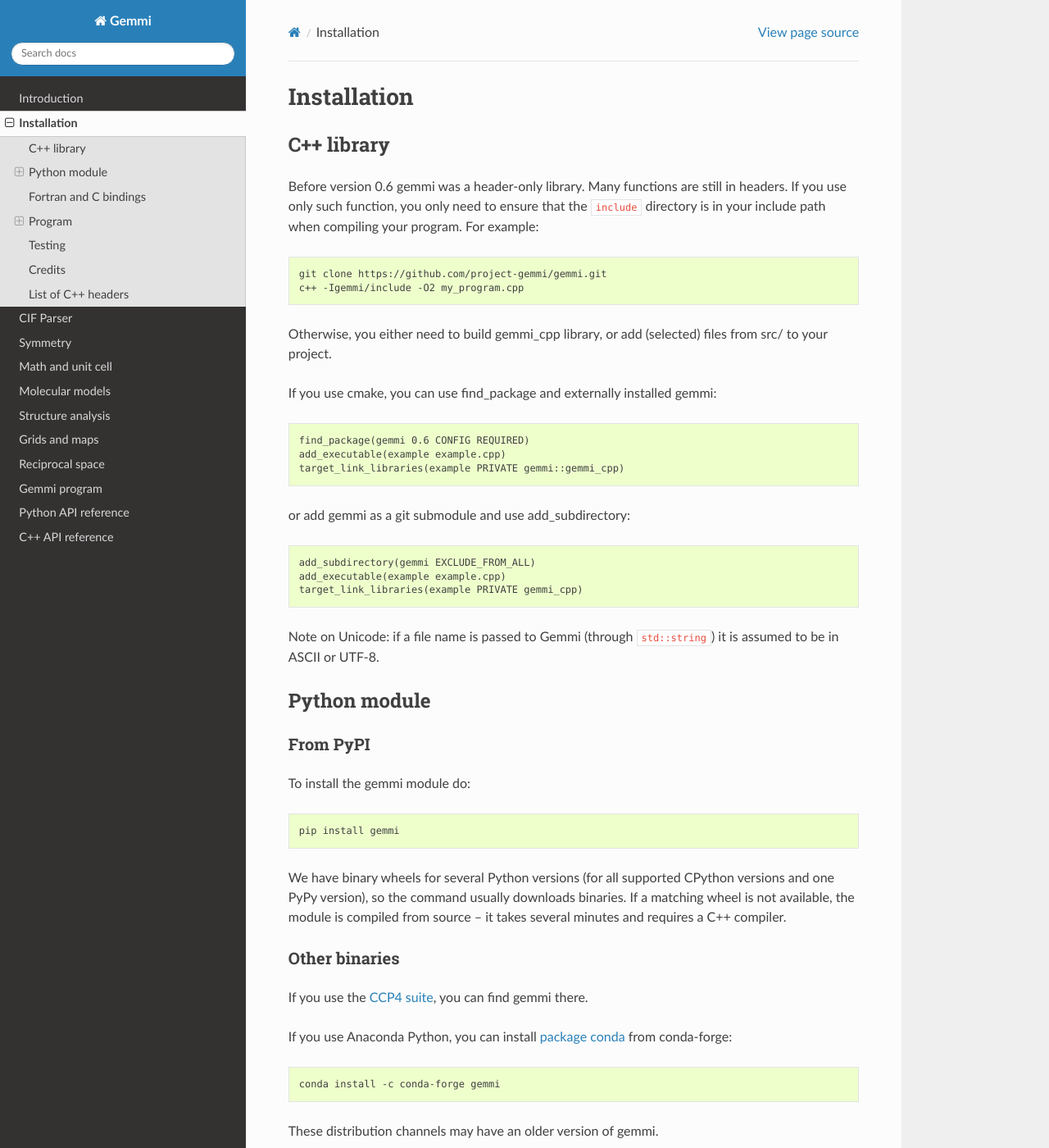
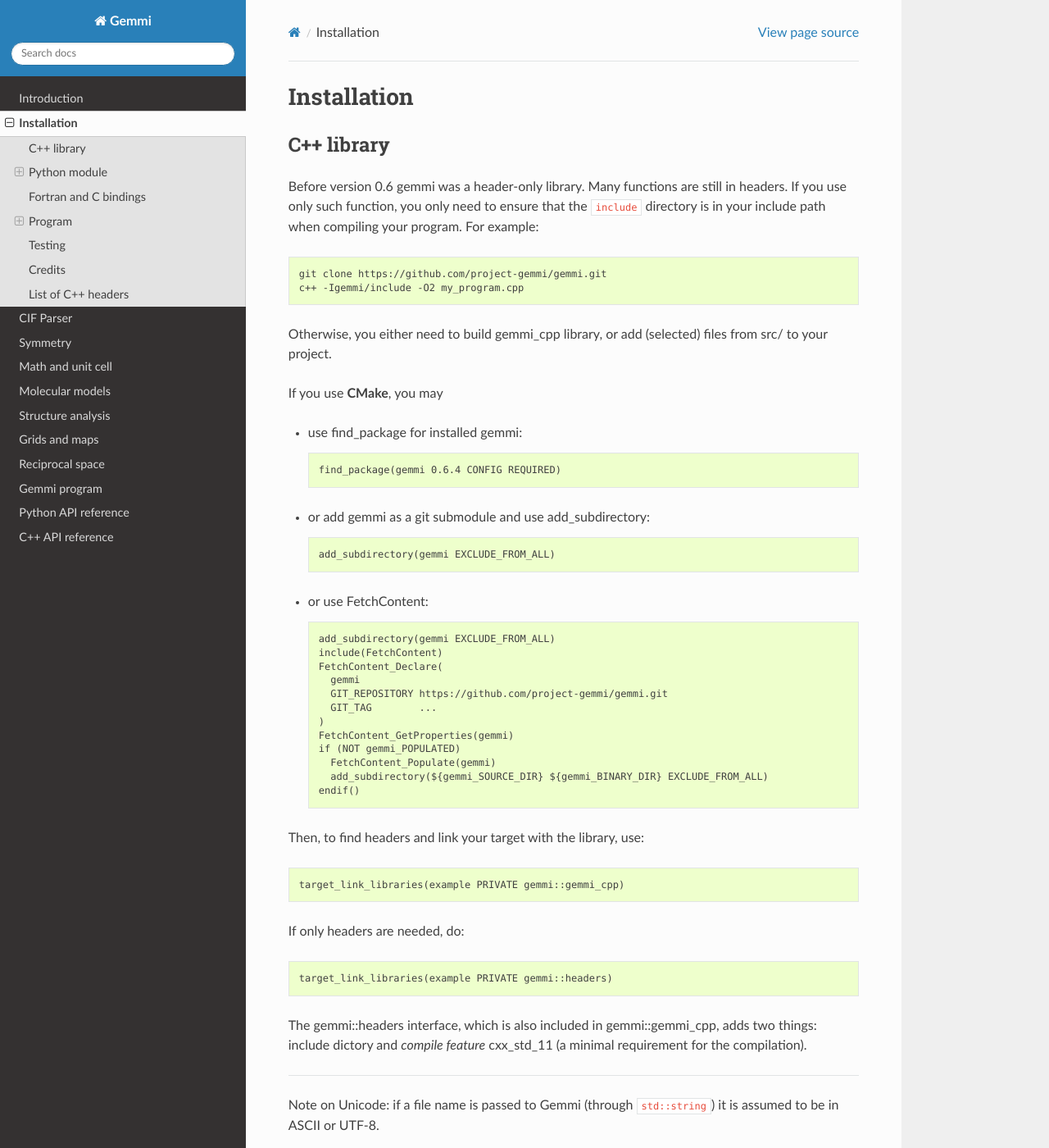
Before and after one commit to project-gemmi/gemmi, a Sphinx documentation site: the page built from docs/install.rst, in a window 1280 px wide and 1400 px high. Shown: the whole window at 82% size. Built offline with Sphinx 7.4.7 and the Read the Docs theme 2.0.0, drawn with Linux system fonts in a browser that asks for light colours.

Commit message:
cmake: add aliases for targets

```diff
--- a/docs/install.rst
+++ b/docs/install.rst
@@ -18,17 +18,44 @@
 Otherwise, you either need to build gemmi_cpp library,
 or add (selected) files from src/ to your project.
 
-If you use cmake, you can use find_package and externally installed gemmi::
+If you use **CMake**, you may
 
-    find_package(gemmi 0.6 CONFIG REQUIRED)
-    add_executable(example example.cpp)
+* use find_package for installed gemmi::
+
+    find_package(gemmi 0.6.4 CONFIG REQUIRED)
+
+* or add gemmi as a git submodule and use add_subdirectory::
+
+    add_subdirectory(gemmi EXCLUDE_FROM_ALL)
+
+* or use FetchContent::
+
+    add_subdirectory(gemmi EXCLUDE_FROM_ALL)
+    include(FetchContent)
+    FetchContent_Declare(
+      gemmi
+      GIT_REPOSITORY https://github.com/project-gemmi/gemmi.git
+      GIT_TAG        ...
+    )
+    FetchContent_GetProperties(gemmi)
+    if (NOT gemmi_POPULATED)
+      FetchContent_Populate(gemmi)
+      add_subdirectory(${gemmi_SOURCE_DIR} ${gemmi_BINARY_DIR} EXCLUDE_FROM_ALL)
+    endif()
+
+Then, to find headers and link your target with the library, use::
+
     target_link_libraries(example PRIVATE gemmi::gemmi_cpp)
 
-or add gemmi as a git submodule and use add_subdirectory::
+If only headers are needed, do::
 
-    add_subdirectory(gemmi EXCLUDE_FROM_ALL)
-    add_executable(example example.cpp)
-    target_link_libraries(example PRIVATE gemmi_cpp)
+    target_link_libraries(example PRIVATE gemmi::headers)
+
+The gemmi::headers interface, which is also included in gemmi::gemmi_cpp,
+adds two things: include dictory and *compile feature* cxx_std_11 (a minimal
+requirement for the compilation).
+
+----
 
 Note on Unicode: if a file name is passed to Gemmi (through ``std::string``)
 it is assumed to be in ASCII or UTF-8.
```
Also changed, not shown: CMakeLists.txt (+6 -7 lines).
